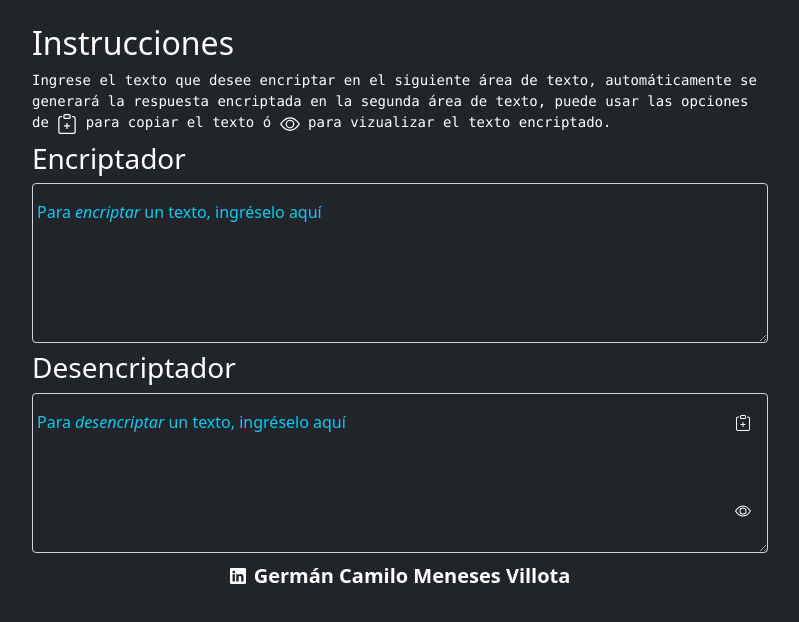
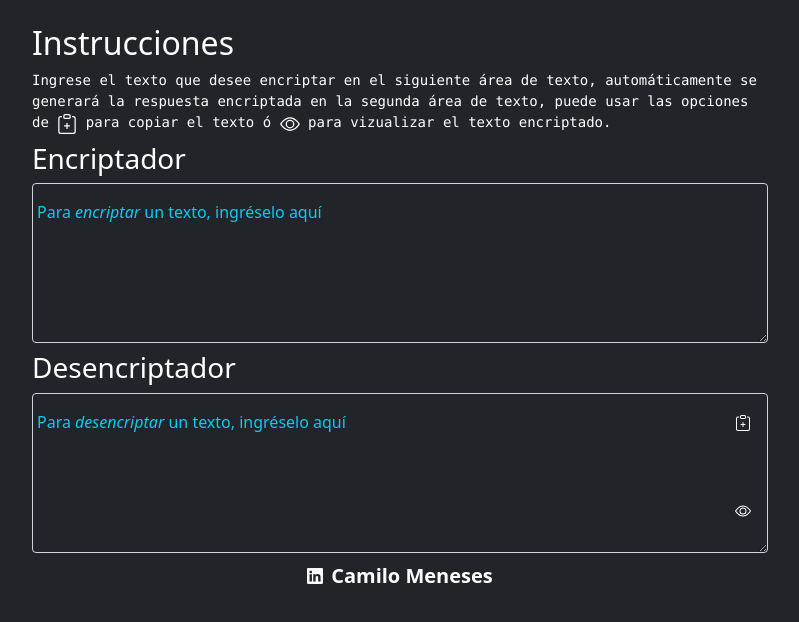
Before and after one commit to camilomeneses/Challenge-Oracle-ONE, a plain HTML site: page index.html in a window 1280 px wide. Shown: the whole page, without its empty margins (240-1039 px from the left). Drawn offline with nearby package versions, Linux system fonts and the light colour scheme.

Commit message:
text done implemented

```diff
--- a/index.html
+++ b/index.html
@@ -76,7 +76,7 @@
             href="https://www.linkedin.com/in/camilo-meneses/"
             target="_blank">
             <img src="images/linkedin.svg" alt="linkedin icon" class="me-2" />
-            Germán Camilo Meneses Villota
+            Camilo Meneses
           </a>
         </div>
       </div>
```
